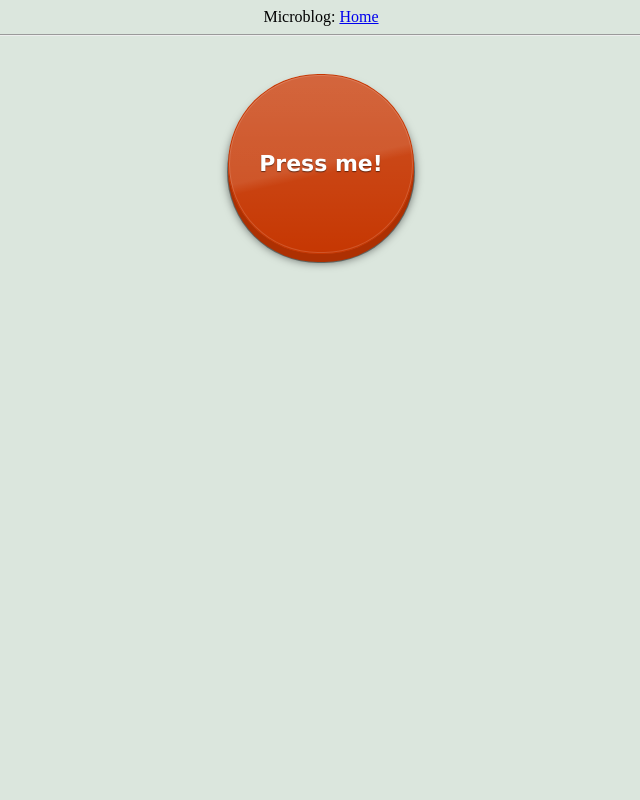
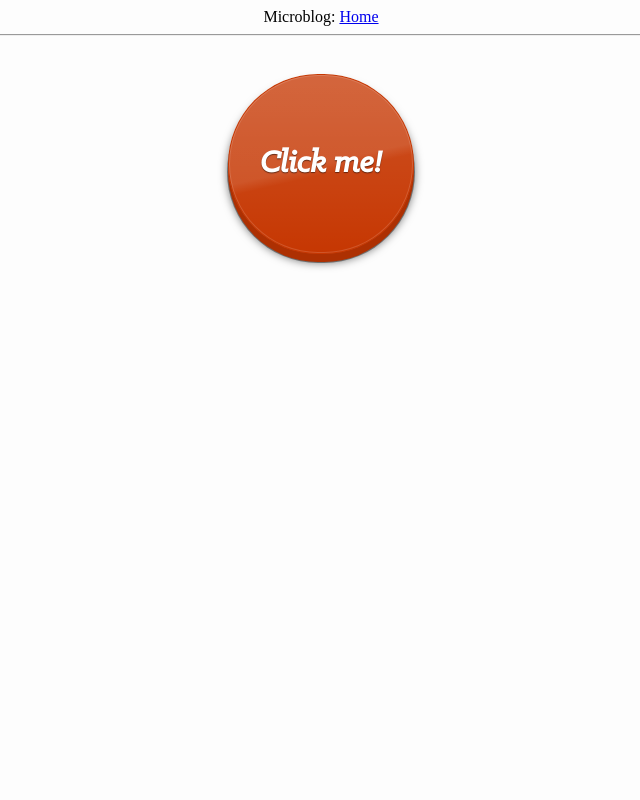
Before and after one commit to theresaming/vending-machine-oneweek, a Flask app: page / in a window 1280 px wide. Shown: the whole page, without its empty margins (319-959 px from the left). Run offline with Flask 2, Linux system fonts and the light colour scheme.

Commit message:
font add/button change

```diff
--- a/app/static/css/screen.css
+++ b/app/static/css/screen.css
@@ -2,14 +2,18 @@
  * In this file you should write your main styles. (or centralize your imports)
  * Import this file using the following HTML or equivalent:
  * <link href="/stylesheets/screen.css" media="screen, projection" rel="stylesheet" type="text/css" /> */
-/* line 7, ../sass/screen.scss */
+@font-face {
+  font-family: 'KlinicSlab';
+  src: url("../assets/KlinicSlabMediumIt.otf") format("opentype");
+}
+/* line 11, ../sass/screen.scss */
 body {
-  background: #dbe6dd;
+  background: #FDFDFD;
   text-align: center;
   -webkit-transform: translateZ(0);
 }
 
-/* line 13, ../sass/screen.scss */
+/* line 17, ../sass/screen.scss */
 .btn-big-red {
   background-color: #C63702;
   background-image: linear-gradient(167deg, rgba(255, 255, 255, 0.1) 50%, rgba(0, 0, 0, 0) 55%), linear-gradient(to bottom, rgba(255, 255, 255, 0.15), rgba(0, 0, 0, 0));
@@ -17,8 +21,8 @@ body {
   box-shadow: 0 0 0 1px #C63702 inset, 0 0 0 2px rgba(255, 255, 255, 0.15) inset, 0 8px 0 0 #AD3002, 0 8px 0 1px rgba(0, 0, 0, 0.4), 0 8px 8px 1px rgba(0, 0, 0, 0.5);
   color: #FFF;
   display: inline-block;
-  font-family: "Lucida Grande", Arial, sans-serif;
-  font-size: 22px;
+  font-family: "KlinicSlab";
+  font-size: 33px;
   font-weight: bold;
   height: 180px;
   letter-spacing: 0px;
@@ -35,13 +39,13 @@ body {
   -webkit-transition: 0.15s;
   transition: 0.15s;
 }
-/* line 47, ../sass/screen.scss */
+/* line 51, ../sass/screen.scss */
 .btn-big-red:hover, .btn-big-red:focus {
   background-color: #D13902;
   box-shadow: 0 0 0 1px #C63702 inset, 0 0 0 2px rgba(255, 255, 255, 0.15) inset, 0 10px 0 0 #AD3002, 0 10px 0 1px rgba(0, 0, 0, 0.4), 0 10px 8px 1px rgba(0, 0, 0, 0.6);
   top: -2px;
 }
-/* line 57, ../sass/screen.scss */
+/* line 61, ../sass/screen.scss */
 .btn-big-red:active {
   box-shadow: 0 0 0 1px #AD3002 inset, 0 0 0 2px rgba(255, 255, 255, 0.15) inset, 0 0 0 1px rgba(0, 0, 0, 0.4);
   -moz-transform: translateY(10px);
--- a/app/static/sass/screen.scss
+++ b/app/static/sass/screen.scss
@@ -3,9 +3,13 @@
  * Import this file using the following HTML or equivalent:
  * <link href="/stylesheets/screen.css" media="screen, projection" rel="stylesheet" type="text/css" /> */
  @import "compass/css3";
+ @font-face {
+     font-family: 'KlinicSlab';
+     src: url("../assets/KlinicSlabMediumIt.otf") format("opentype");
+ }
 
  body {
-   background: #dbe6dd;
+   background: #FDFDFD;
    text-align: center;
    -webkit-transform: translateZ(0);
  }
@@ -30,8 +34,8 @@
      0 8px 8px 1px rgba(black, 0.5);
    color: #FFF;
    display: inline-block;
-   font-family: "Lucida Grande", Arial, sans-serif;
-   font-size: 22px;
+   font-family: "KlinicSlab";
+   font-size: 33px;
    font-weight: bold;
    height: 180px;
    letter-spacing: 0px;
--- a/app/templates/index.html
+++ b/app/templates/index.html
@@ -4,7 +4,7 @@
   <link href="{{ url_for('static',filename='css/screen.css') }}" media="screen, projection" rel="stylesheet" type="text/css" />
 </head>
 <body>
-  <a href="#" class="btn-big-red">Press me!</a>
+  <a href="#" class="btn-big-red">Click me!</a>
 </body>
 
 {% endblock %}
```
Also changed, not shown: app/static/assets/KlinicSlabBold.otf (added), app/static/assets/KlinicSlabBoldIt.otf (added), app/static/assets/KlinicSlabBook.otf (added), app/static/assets/KlinicSlabBookIt.otf (added), app/static/assets/KlinicSlabLight.otf (added), app/static/assets/KlinicSlabLightIt.otf (added), app/static/assets/KlinicSlabMedium.otf (added), app/static/assets/KlinicSlabMediumIt.otf (added).
